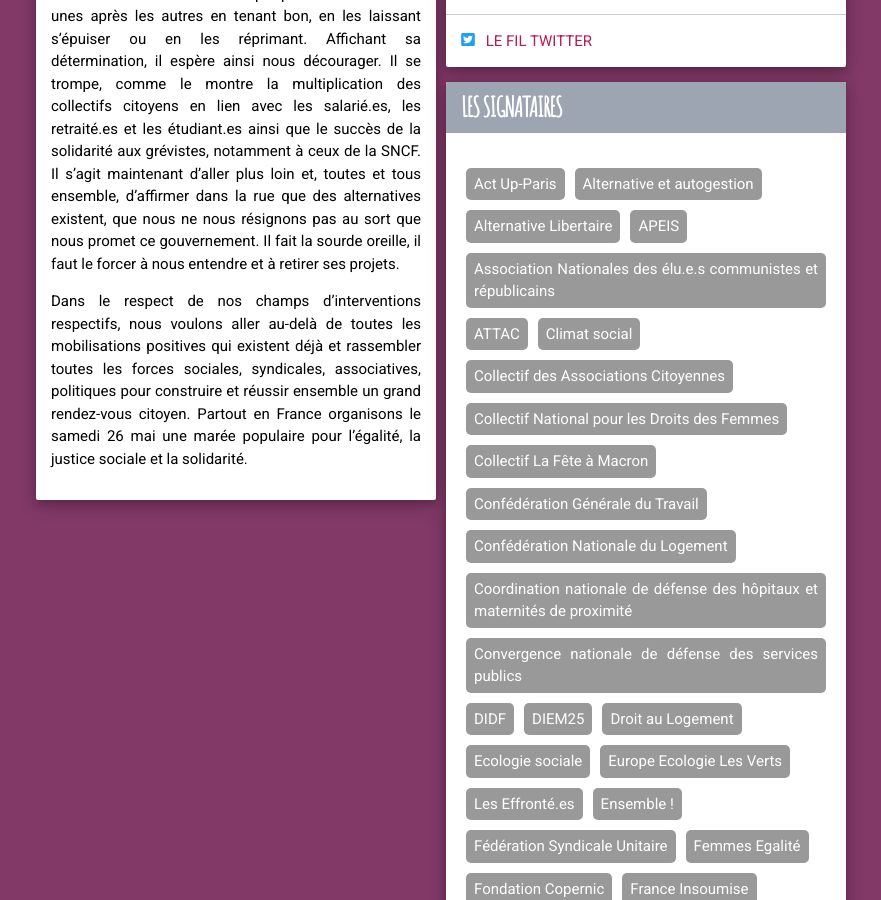
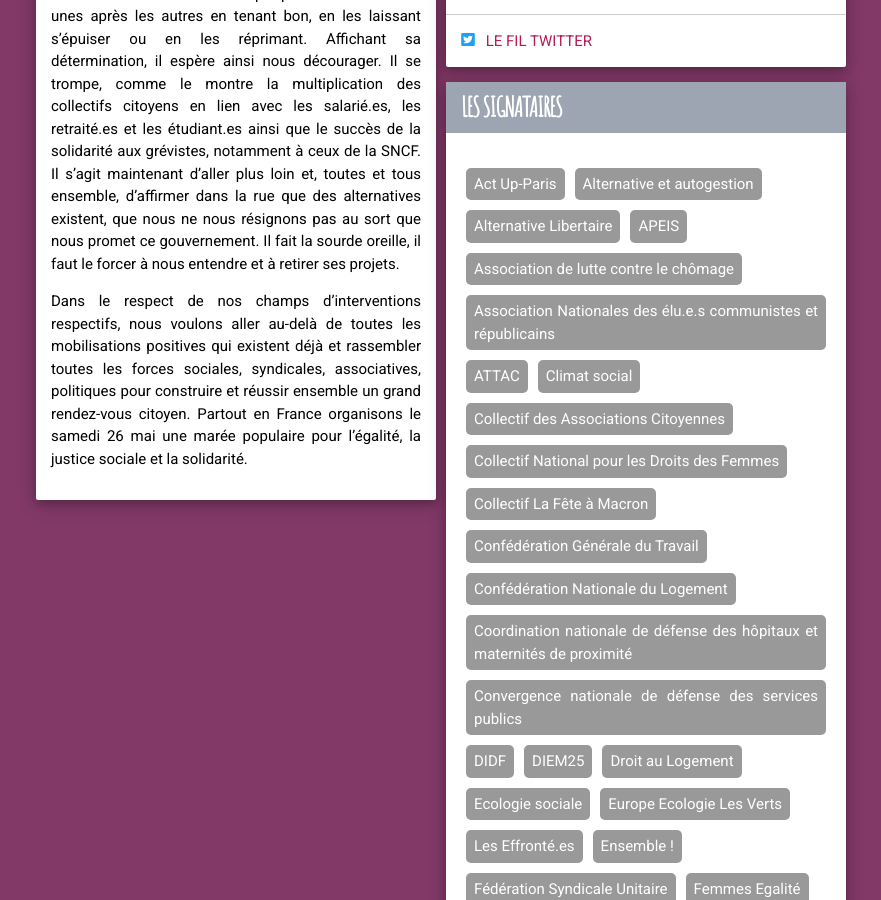
Before and after one commit to tonygoussot/mareepopulaire, a Jekyll site: the page built from index.html, in a window 1280 px wide and 900 px high, scrolled down 1507 px. Shown: the whole window, without its empty margins (199-1080 px from the left). Built offline with Jekyll 4.4.1, drawn with Linux system fonts in a browser that asks for light colours.

Commit message:
Update signataires.yml

```diff
--- a/_data/signataires.yml
+++ b/_data/signataires.yml
@@ -2,6 +2,7 @@
 - nom: Alternative et autogestion
 - nom: Alternative Libertaire
 - nom: APEIS
+- nom: Association de lutte contre le chômage
 - nom: Association Nationales des élu.e.s communistes et républicains
 - nom: ATTAC
 - nom: Climat social
```
